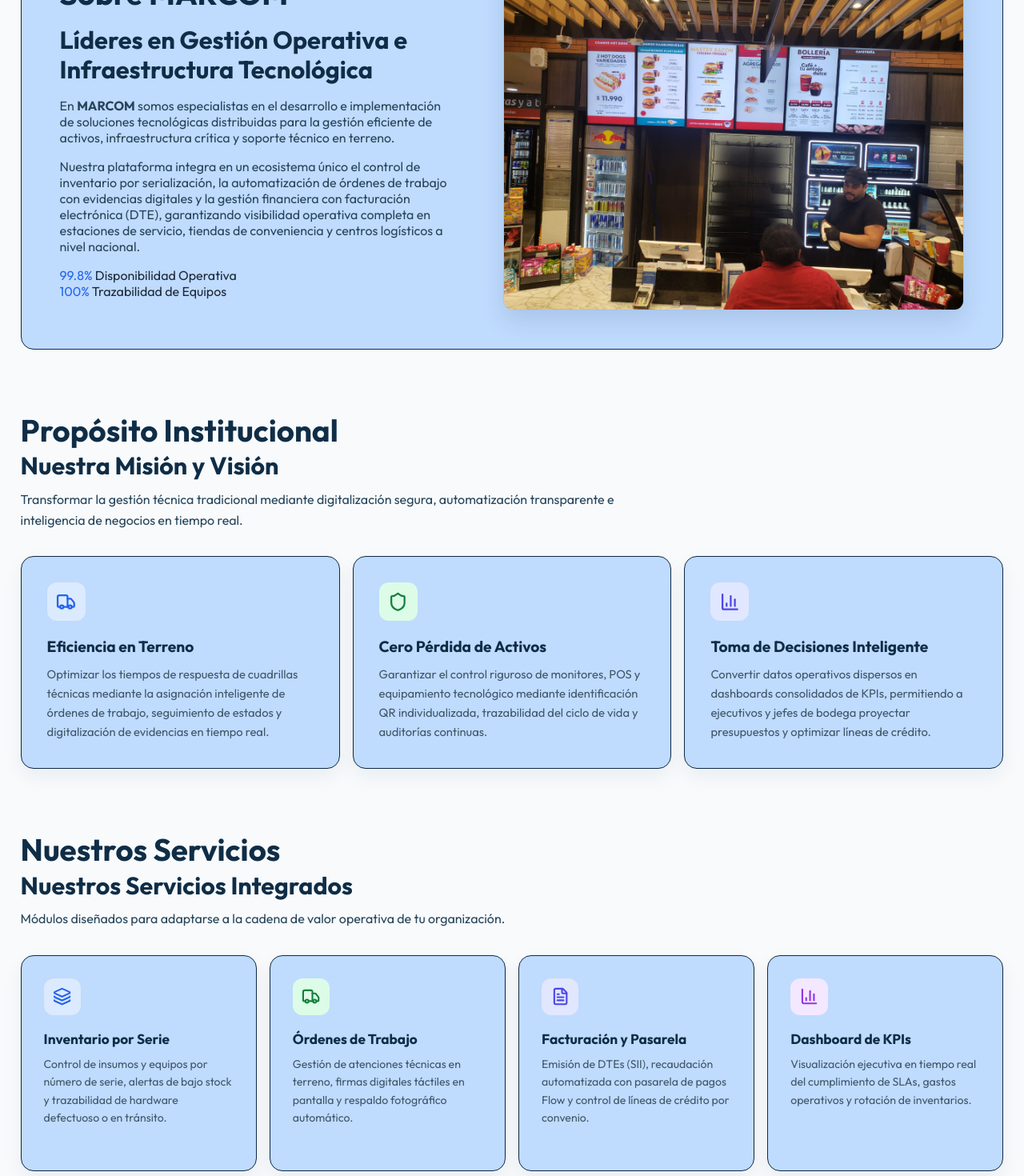
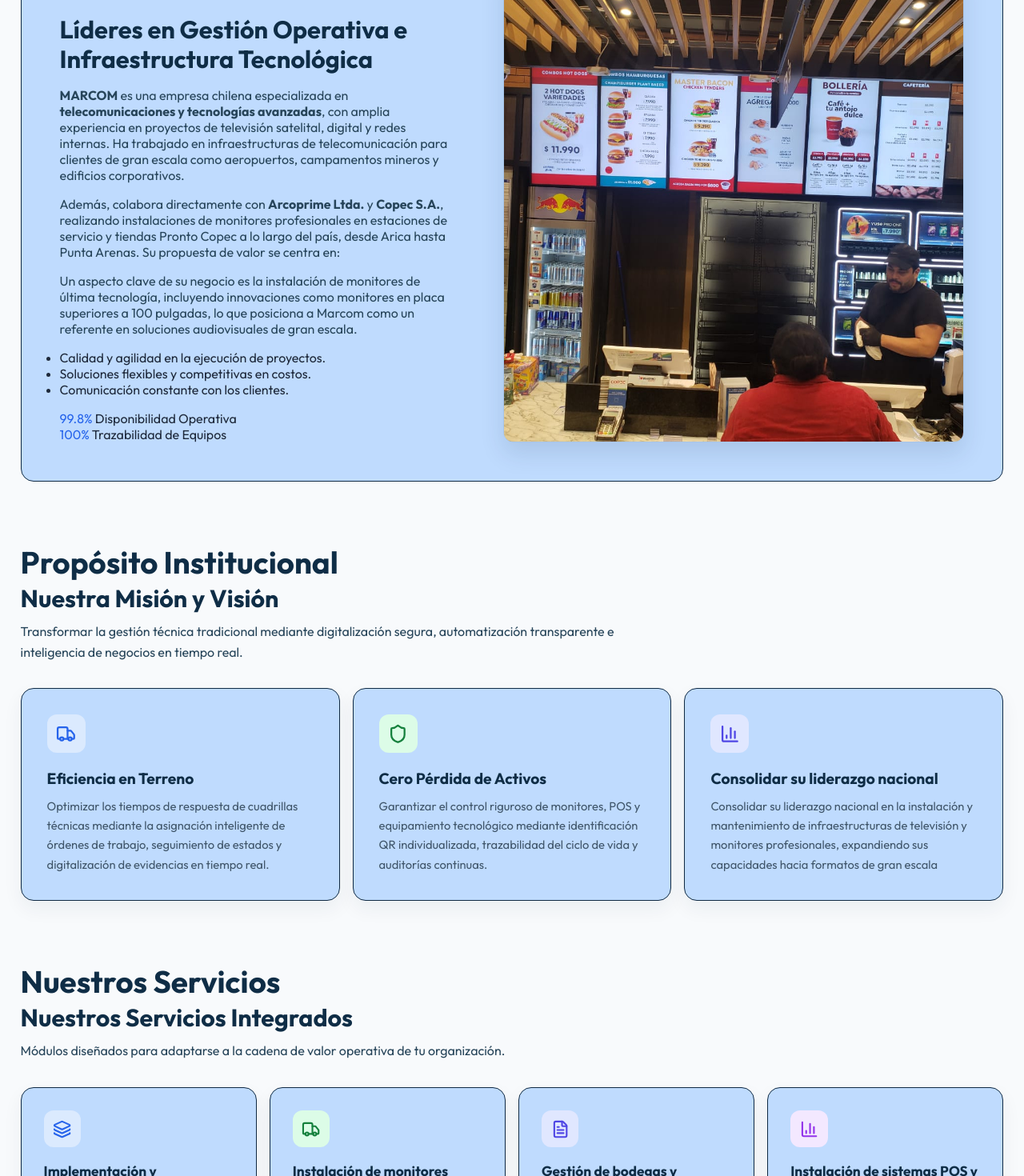
Before and after one commit to serbravo38/Marcom, a React (Vite) app in the folder frontend/: page / in a window 1280 px wide. Shown: the part 700-2170 px from the top of the page at 80% size. Built offline with nearby package versions, Linux system fonts and the light colour scheme.

Commit message:
Actualización de funciones en main_2

```diff
--- a/frontend/src/pages/LandingPage.tsx
+++ b/frontend/src/pages/LandingPage.tsx
@@ -234,11 +234,22 @@
                 Líderes en Gestión Operativa e Infraestructura Tecnológica
               </h2>
               <p className="text-slate-600 leading-relaxed text-base">
-                En <strong>MARCOM</strong> somos especialistas en el desarrollo e implementación de soluciones tecnológicas distribuidas para la gestión eficiente de activos, infraestructura crítica y soporte técnico en terreno.
+                <strong>MARCOM</strong> es una empresa chilena especializada en <strong>telecomunicaciones y tecnologías avanzadas</strong>, con amplia experiencia en proyectos de televisión satelital, digital y redes internas. Ha trabajado en infraestructuras de telecomunicación para clientes de gran escala como aeropuertos, campamentos mineros y edificios corporativos.
               </p>
               <p className="text-slate-600 leading-relaxed text-base">
-                Nuestra plataforma integra en un ecosistema único el control de inventario por serialización, la automatización de órdenes de trabajo con evidencias digitales y la gestión financiera con facturación electrónica (DTE), garantizando visibilidad operativa completa en estaciones de servicio, tiendas de conveniencia y centros logísticos a nivel nacional.
+                Además, colabora directamente con <strong>Arcoprime Ltda.</strong> y <strong>Copec S.A.</strong>, realizando instalaciones de monitores profesionales en estaciones de servicio y tiendas Pronto Copec a lo largo del país, desde Arica hasta Punta Arenas. Su propuesta de valor se centra en:
               </p>
+              <p className="text-slate-600 leading-relaxed text-base">
+                Un aspecto clave de su negocio es la instalación de monitores de última tecnología, incluyendo innovaciones como monitores en placa superiores a 100 pulgadas, lo que posiciona a Marcom como un referente en soluciones audiovisuales de gran escala.
+              </p>
+
+                  <ul className="list-disc list-outside pl-8">
+                    <li>Calidad y agilidad en la ejecución de proyectos.</li>
+                    <li>Soluciones flexibles y competitivas en costos.</li>
+                    <li>Comunicación constante con los clientes.</li>
+                  </ul>
+
+
               <div className="grid grid-cols-2 gap-4 pt-4 border-t border-slate-100 marcom-about-stats">
                 <div>
                   <span className="block text-3xl font-extrabold text-blue-600">99.8% </span>
@@ -304,9 +315,9 @@
               <div className="marcom-purpose-icon marcom-purpose-icon-indigo">
                 <BarChart3 />
               </div>
-              <h3>Toma de Decisiones Inteligente</h3>
+              <h3>Consolidar su liderazgo nacional</h3>
               <p>
-                Convertir datos operativos dispersos en dashboards consolidados de KPIs, permitiendo a ejecutivos y jefes de bodega proyectar presupuestos y optimizar líneas de crédito.
+               Consolidar su liderazgo nacional en la instalación y mantenimiento de infraestructuras de televisión y monitores profesionales, expandiendo sus capacidades hacia formatos de gran escala
               </p>
             </div>
           </div>
@@ -335,9 +346,9 @@
               <div className="marcom-service-icon marcom-service-icon-blue">
                 <Layers />
               </div>
-              <h4>Inventario por Serie</h4>
+              <h4>Implementación y mantenimiento de redes de televisión</h4>
               <p>
-                Control de insumos y equipos por número de serie, alertas de bajo stock y trazabilidad de hardware defectuoso o en tránsito.
+                Implementación y mantenimiento de redes de televisión (análogas, digitales, satelitales y cabeceras de televisión).
               </p>
             </div>
 
@@ -345,9 +356,9 @@
               <div className="marcom-service-icon marcom-service-icon-green">
                 <Truck />
               </div>
-              <h4>Órdenes de Trabajo</h4>
+              <h4>Instalación de monitores profesionales</h4>
               <p>
-                Gestión de atenciones técnicas en terreno, firmas digitales táctiles en pantalla y respaldo fotográfico automático.
+                Instalación de monitores profesionales en estaciones de servicio, tiendas y concesiones de Copec, incluyendo soporte y configuración.
               </p>
             </div>
 
@@ -355,9 +366,9 @@
               <div className="marcom-service-icon marcom-service-icon-indigo">
                 <FileText />
               </div>
-              <h4>Facturación y Pasarela</h4>
+              <h4>Gestión de bodegas y logística tecnológica</h4>
               <p>
-                Emisión de DTEs (SII), recaudación automatizada con pasarela de pagos Flow y control de líneas de crédito por convenio.
+                Gestión de bodegas y logística tecnológica, con recepción, clasificación y disposición de equipos electrónicos (monitores, impresoras, escáneres, notebooks, UPS, etc.).
               </p>
             </div>
 
@@ -365,9 +376,9 @@
               <div className="marcom-service-icon marcom-service-icon-purple">
                 <BarChart3 />
               </div>
-              <h4>Dashboard de KPIs</h4>
+              <h4>Instalación de sistemas POS y equipos complementarios</h4>
               <p>
-                Visualización ejecutiva en tiempo real del cumplimiento de SLAs, gastos operativos y rotación de inventarios.
+                Instalación de sistemas POS y equipos complementarios (monitores táctiles, comandas electrónicas y de papel, impresoras de pedidos).
               </p>
             </div>
           </div>
```
